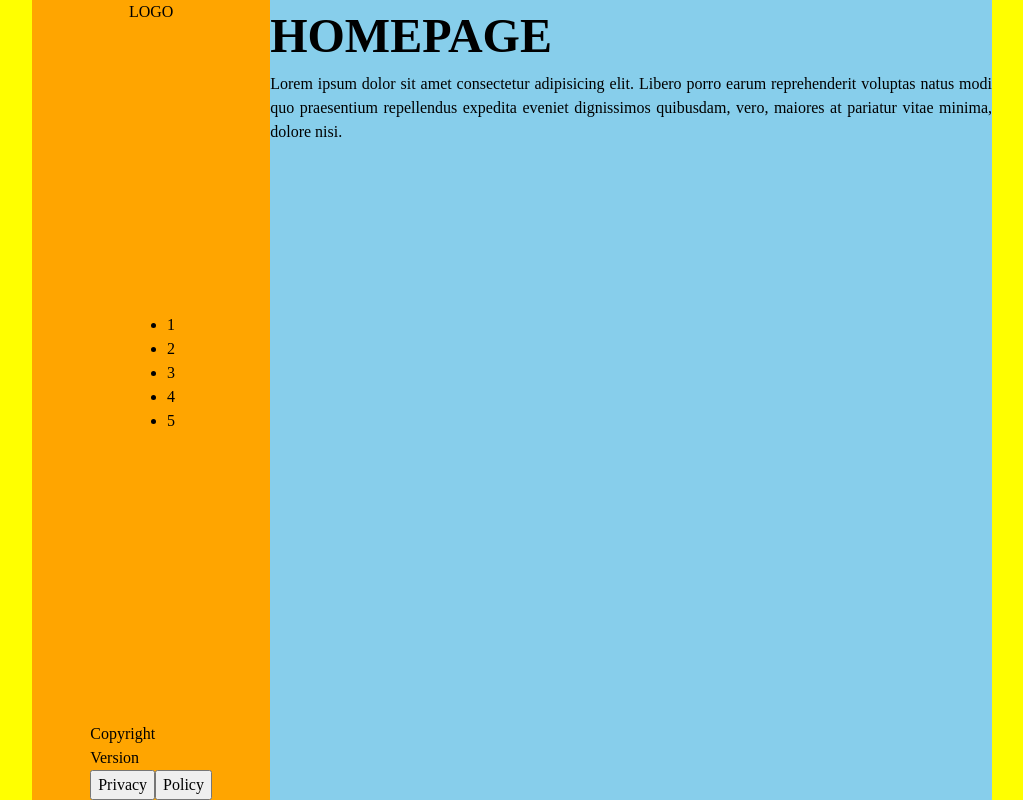
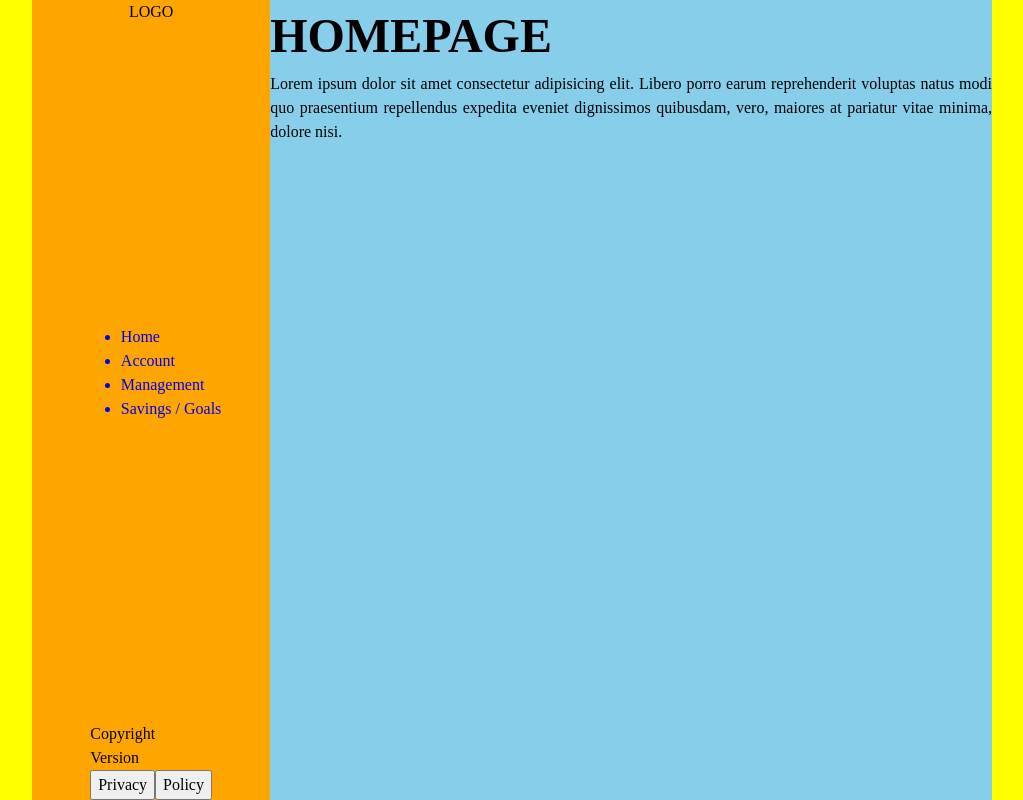
Before and after one commit to nekithrill/Finance-tracker-client, a React (Vite) app in the folder client/: page / in a window 1280 px wide. Shown: the whole page, without its empty margins (128-1151 px from the left). Built offline with nearby package versions, Linux system fonts and the light colour scheme; a web font is replaced by a local one.

Commit message:
[feat]: added routing

```diff
--- a/client/src/components/Sidebar/SidebarMenu/SidebarMenu.tsx
+++ b/client/src/components/Sidebar/SidebarMenu/SidebarMenu.tsx
@@ -1,13 +1,25 @@
+import { NavLink } from 'react-router-dom'
+
 export default function SidebarMenu() {
 	return (
 		<>
 			<div className='menu'>
 				<ul>
-					<li>1</li>
-					<li>2</li>
-					<li>3</li>
-					<li>4</li>
-					<li>5</li>
+					<NavLink to='/'>
+						<li>Home</li>
+					</NavLink>
+
+					<NavLink to='/account'>
+						<li>Account</li>
+					</NavLink>
+
+					<NavLink to='/management'>
+						<li>Management</li>
+					</NavLink>
+
+					<NavLink to='/goals'>
+						<li>Savings / Goals</li>
+					</NavLink>
 				</ul>
 			</div>
 		</>
```
